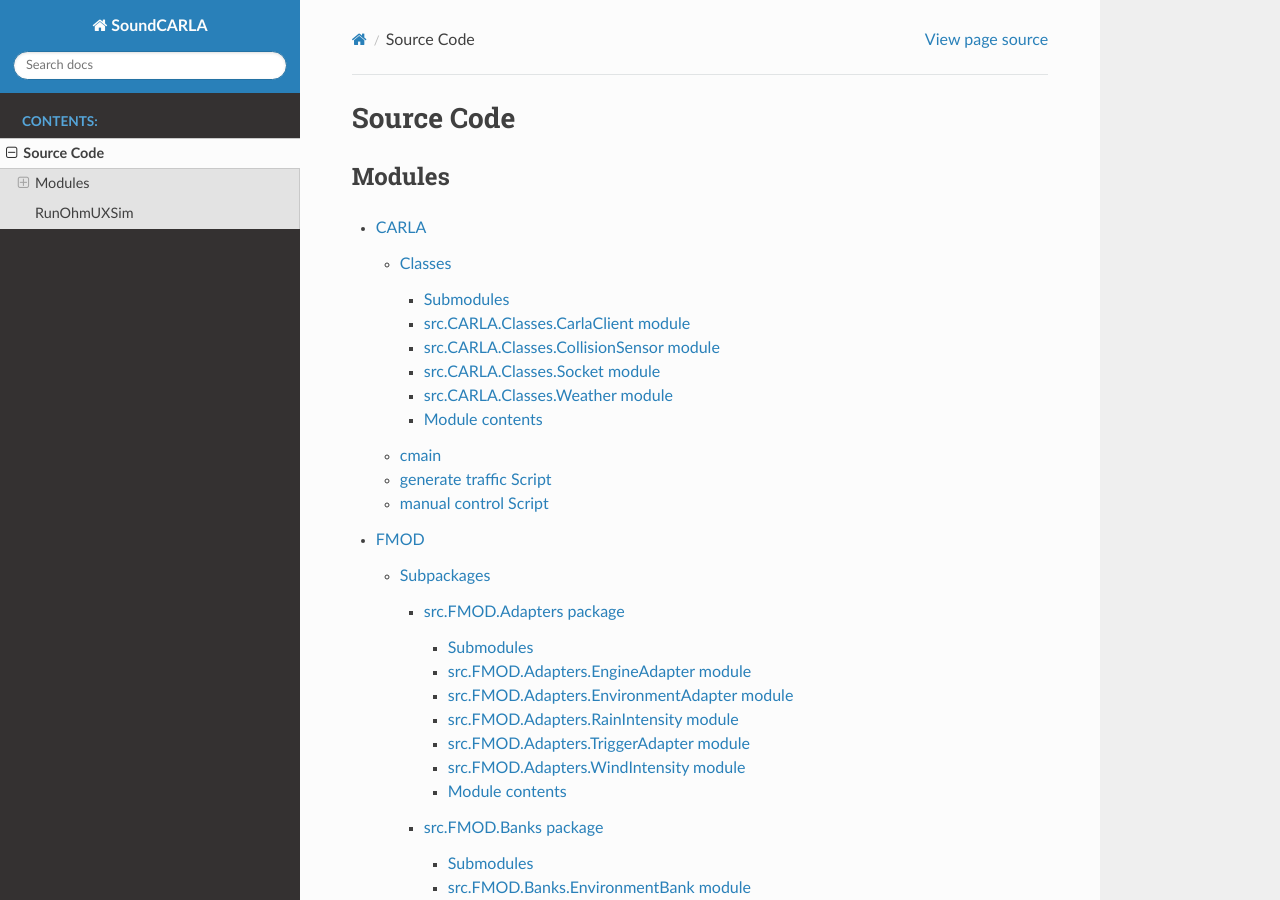
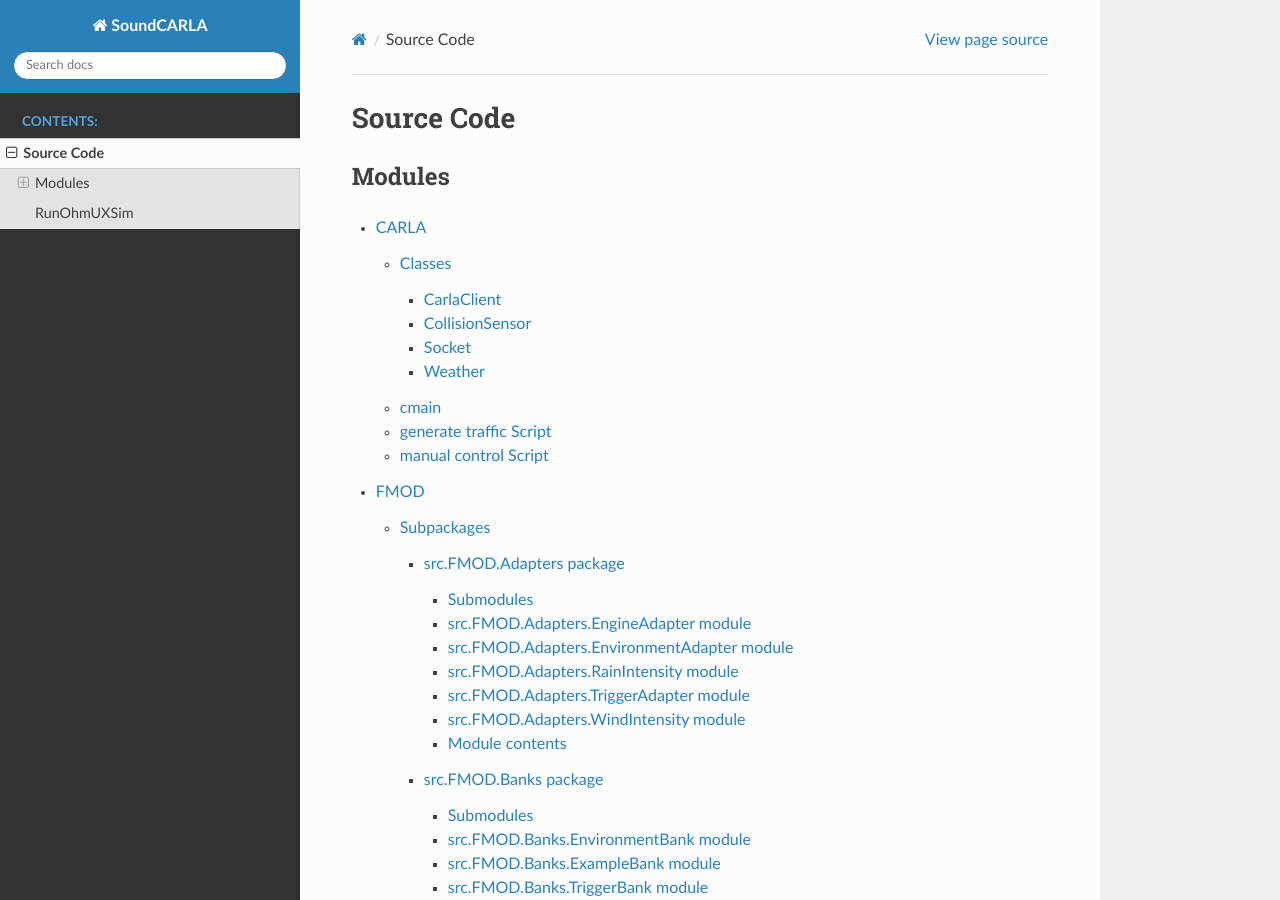
Before and after one commit to yjikong/carla-audio-engine, a Sphinx documentation site: the page built from docs/source/src.rst, in a window 1280 px wide and 900 px high. Built offline with Sphinx 7.4.7 and the Read the Docs theme 3.1.0, drawn with Linux system fonts in a browser that asks for light colours.

Commit message:
Carla Seite jetzt vernünftige Sturktur auf der rtd

```diff
--- a/docs/source/src.CARLA.Classes.rst
+++ b/docs/source/src.CARLA.Classes.rst
@@ -1,45 +1,34 @@
-src.CARLA.Classes package
-=========================
+Classes
+=======
 
-Submodules
-----------
-
-src.CARLA.Classes.CarlaClient module
-------------------------------------
+CarlaClient
+-----------
 
 .. automodule:: src.CARLA.Classes.CarlaClient
    :members:
    :show-inheritance:
    :undoc-members:
 
-src.CARLA.Classes.CollisionSensor module
-----------------------------------------
+CollisionSensor
+---------------
 
 .. automodule:: src.CARLA.Classes.CollisionSensor
    :members:
    :show-inheritance:
    :undoc-members:
 
-src.CARLA.Classes.Socket module
--------------------------------
+Socket
+------
 
 .. automodule:: src.CARLA.Classes.Socket
    :members:
    :show-inheritance:
    :undoc-members:
 
-src.CARLA.Classes.Weather module
---------------------------------
+Weather
+-------
 
 .. automodule:: src.CARLA.Classes.Weather
    :members:
    :show-inheritance:
    :undoc-members:
-
-Module contents
----------------
-
-.. automodule:: src.CARLA.Classes
-   :members:
-   :show-inheritance:
-   :undoc-members:
```
Also changed, not shown: 8 other files.
